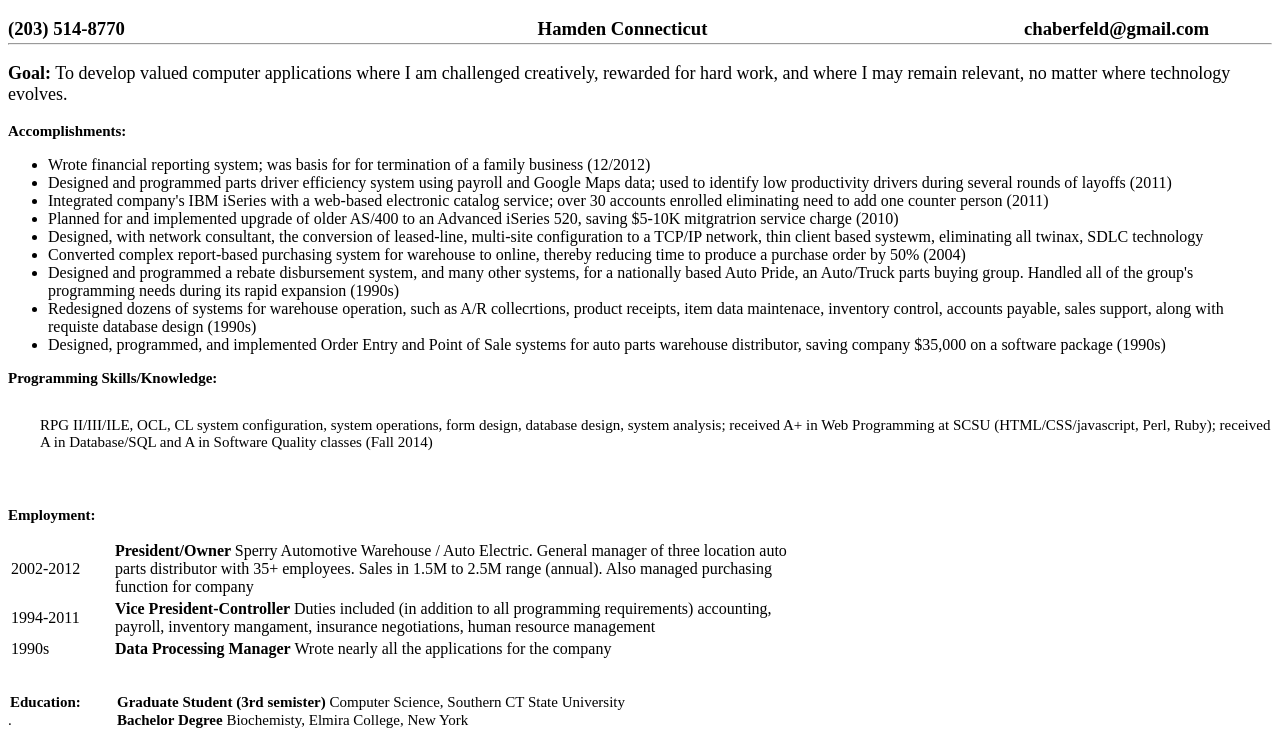
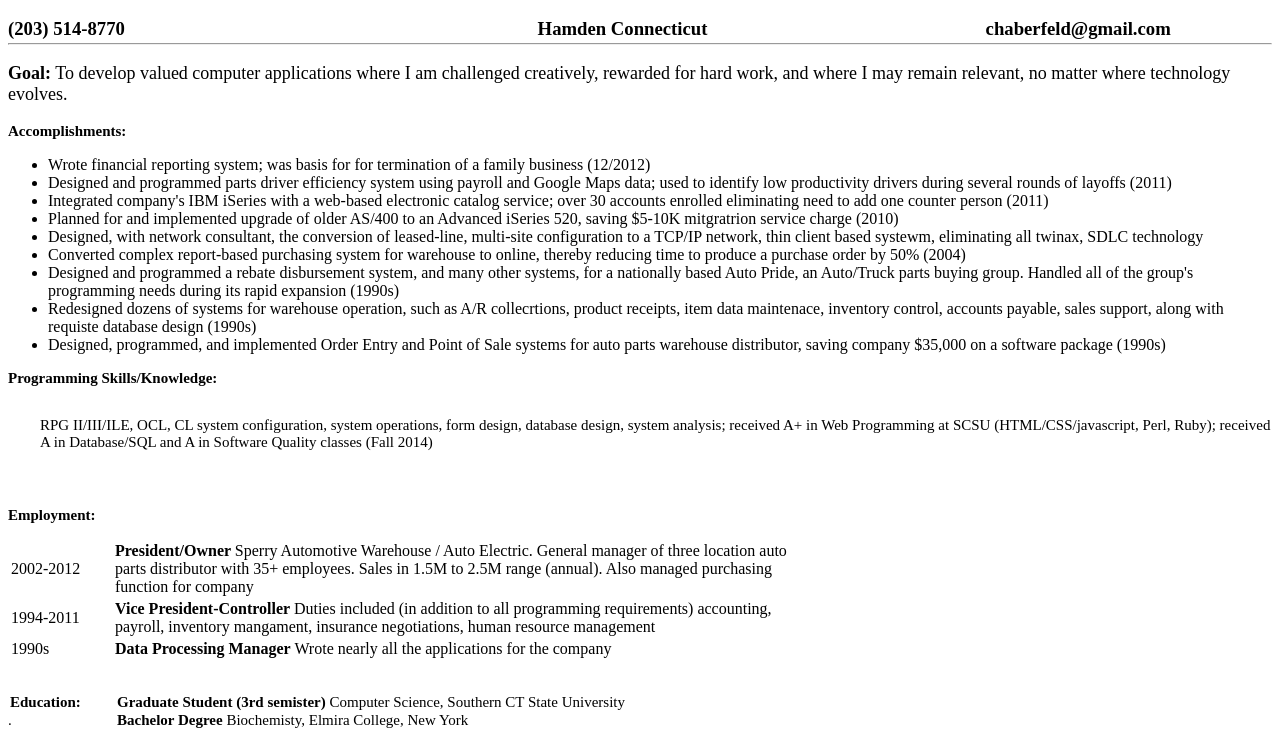
Before and after one commit to chaberfeld/chaberfeld.github.io, a plain HTML site: page index.html in a window 1280 px wide. Shown: the part 46-800 px from the top of the page. Drawn offline with Linux system fonts and the light colour scheme.

Commit message:
Update style.css

```diff
--- a/css/style.css
+++ b/css/style.css
@@ -19,7 +19,7 @@ h3#address 	{display: inline;
 
 h3#email	{display:inline;
 			position: absolute;
-			left: 80%;
+			left: 77%;
 			}
 
 #div1 p {font-size:18px;
```
